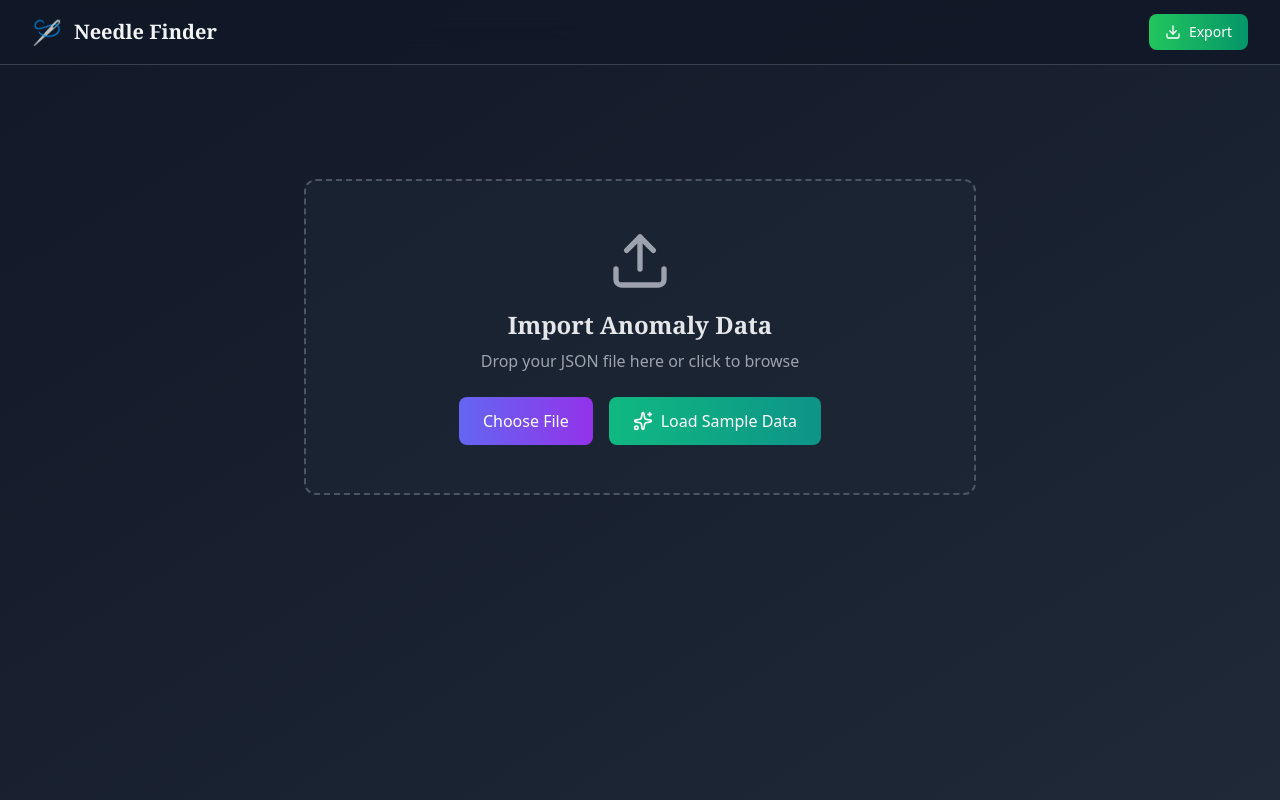
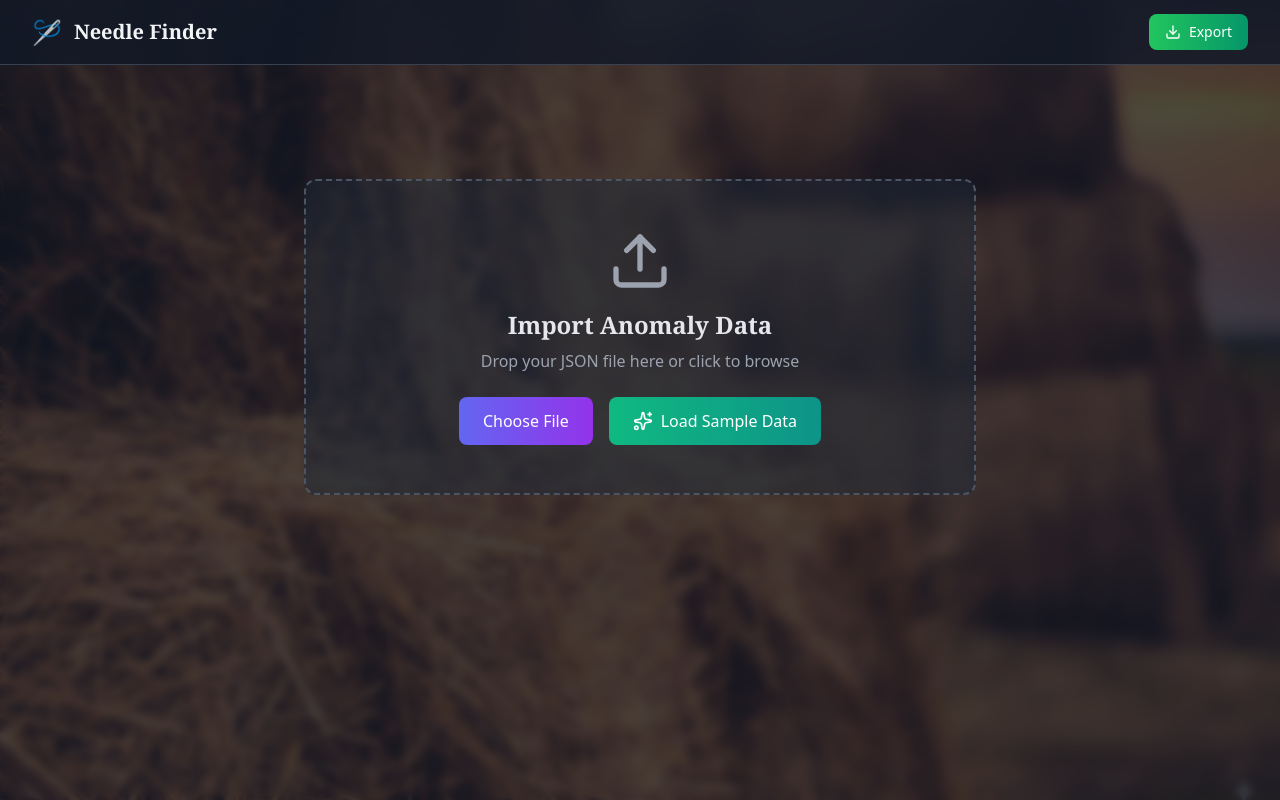
Before and after one commit to rp4/needle_finder, a React (Vite) app: page /dashboard in a window 1280 px wide. Built offline with nearby package versions, Linux system fonts and the light colour scheme.

Commit message:
Update UI to use haystack image as full screen background - Move background image from dashboard to MainLayout for app-wide coverage - Add haystack.png to public directory - Apply semi-transparent overlay for better content readability

```diff
--- a/src/components/layout/MainLayout.tsx
+++ b/src/components/layout/MainLayout.tsx
@@ -7,7 +7,20 @@
 
 export function MainLayout({ children }: MainLayoutProps) {
   return (
-    <div className="min-h-screen bg-gradient-to-br from-gray-900 to-gray-800">
+    <div
+      className="min-h-screen relative"
+      style={{
+        backgroundImage: 'url(/Haystack.png)',
+        backgroundSize: 'cover',
+        backgroundPosition: 'center',
+        backgroundAttachment: 'fixed'
+      }}
+    >
+      {/* Background overlay for better readability */}
+      <div className="absolute inset-0 bg-gray-900/75 backdrop-blur-sm" />
+
+      {/* Content wrapper */}
+      <div className="relative z-10">
         {/* Header */}
         <header className="bg-gray-900/80 backdrop-blur-lg border-b border-gray-700">
         <div className="max-w-7xl mx-auto px-4 sm:px-6 lg:px-8">
@@ -35,5 +48,6 @@
           {children}
         </main>
       </div>
+    </div>
   );
 }
--- a/src/features/dashboard/Dashboard.tsx
+++ b/src/features/dashboard/Dashboard.tsx
@@ -149,7 +149,7 @@
     <div className="space-y-6">
       {/* Stats Grid */}
       <div className="grid grid-cols-1 md:grid-cols-2 lg:grid-cols-4 gap-6">
-        {stats.map((stat) => {
+          {stats.map((stat) => {
           const Icon = stat.icon;
           return (
             <div
```
Also changed, not shown: public/Haystack.png (added). Lines whose indentation alone changed are shown as unchanged.
